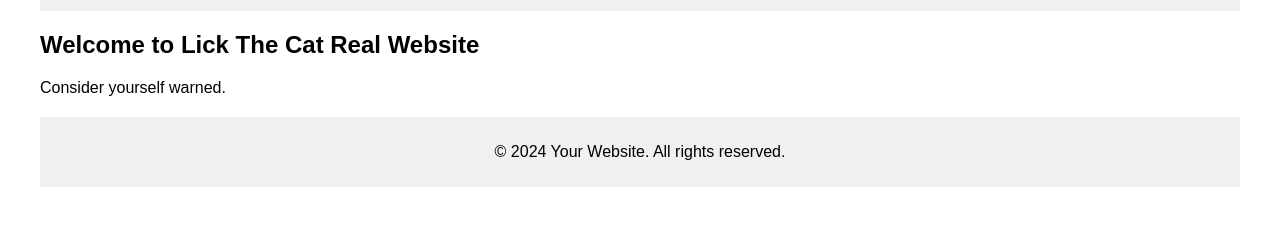
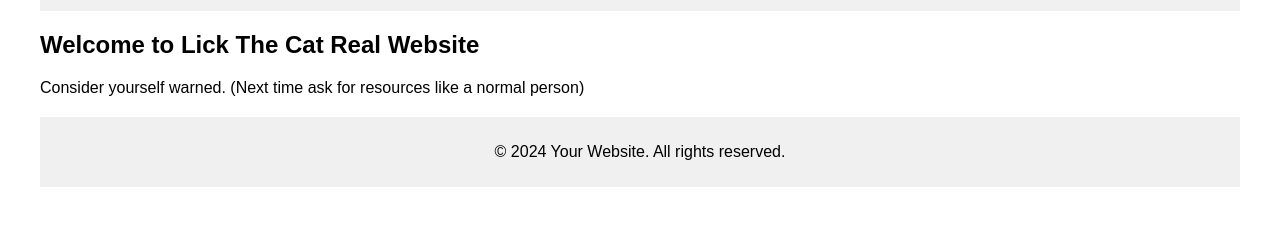
Before and after one commit to moveit-deliveries/ldox, a plain HTML site: page index.html in a window 1280 px wide. Shown: the part 129-354 px from the top of the page. Drawn offline with Linux system fonts and the light colour scheme.

Commit message:
Update index.html

```diff
--- a/index.html
+++ b/index.html
@@ -34,7 +34,7 @@
 
     <section>
         <h2>Welcome to Lick The Cat Real Website</h2>
-        <p>Consider yourself warned.</p>
+        <p>Consider yourself warned. (Next time ask for resources like a normal person)</p>
     </section>
 
     <footer>
```
